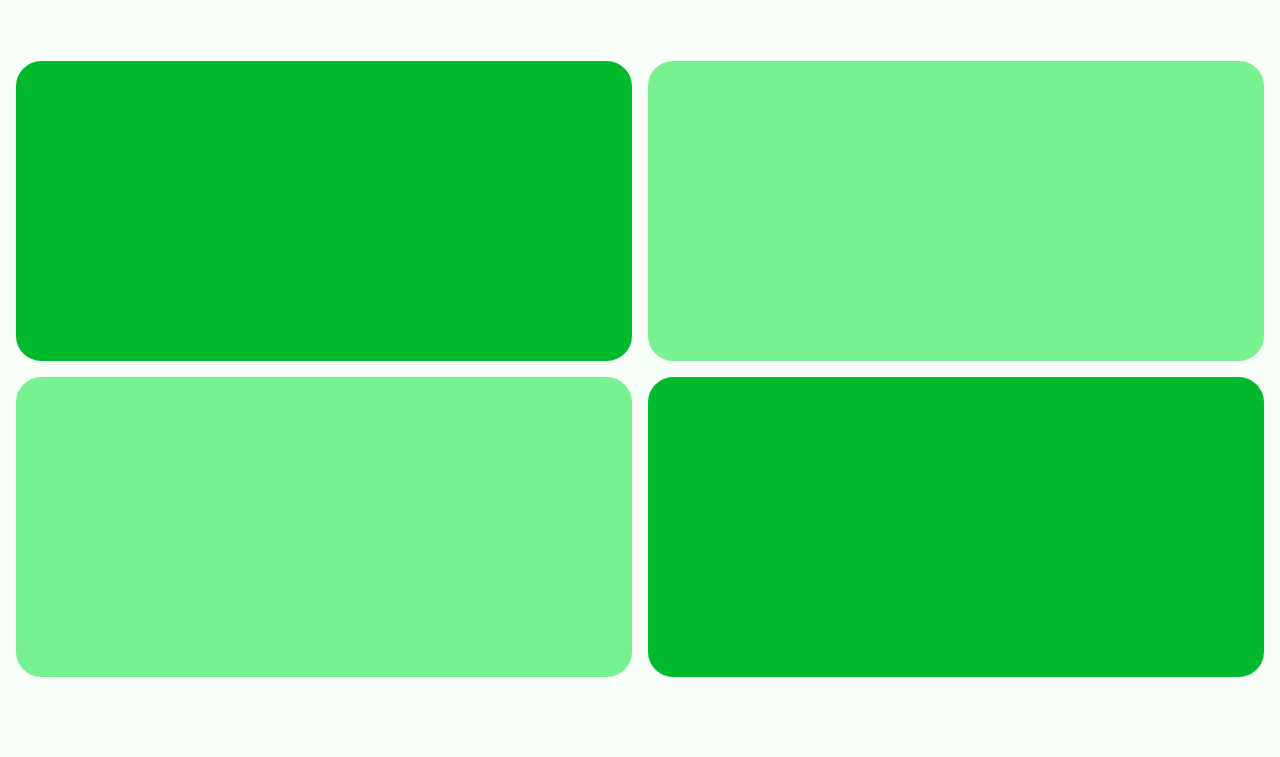
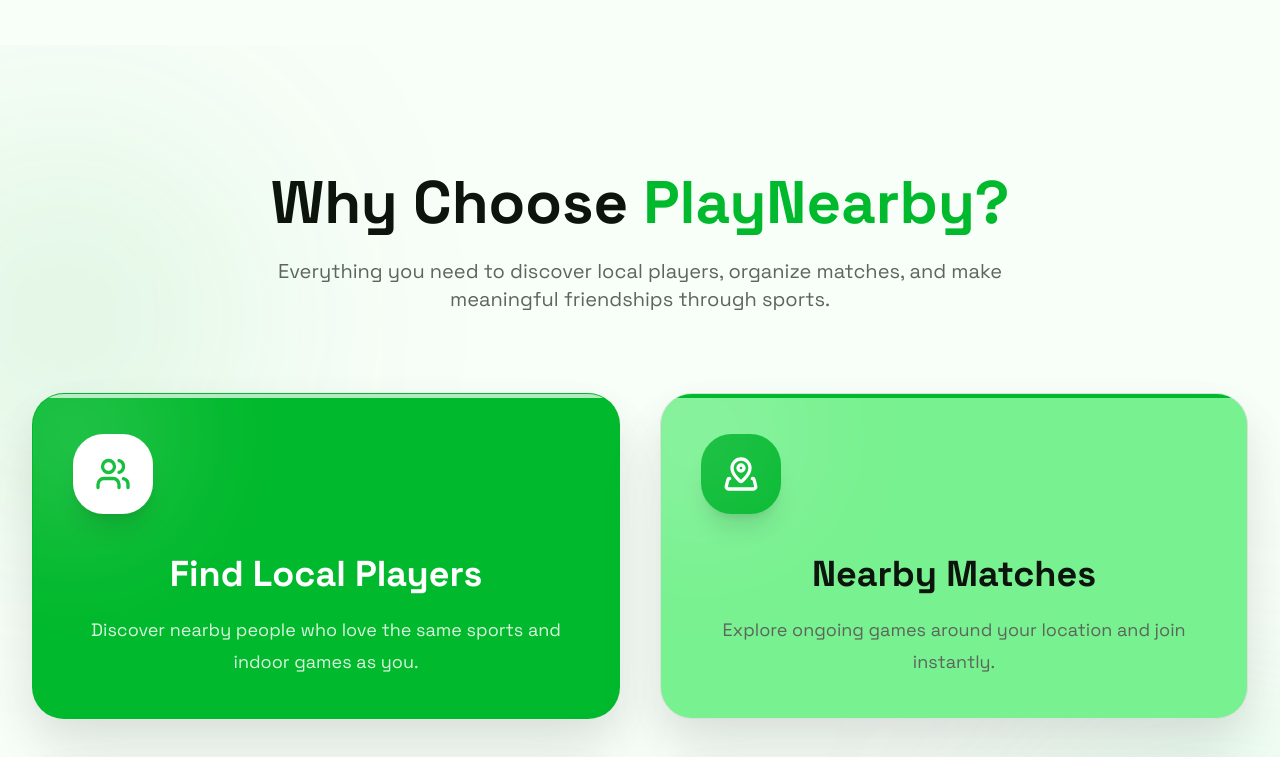
Before and after one commit to Ankur123unsungDevloper/Playnearby, a Next.js app in the folder client/: page / in a window 1280 px wide. Shown: the part 1300-2057 px from the top of the page. Before the commit the page ends 1993 px from the top, so only its background shows below. Built offline with nearby package versions, Linux system fonts and the light colour scheme.

Commit message:
modified:   client/app/(marketing)/(landingPage)/_components/features.tsx 	modified:   client/app/(marketing)/(landingPage)/_components/heading.tsx

```diff
--- a/client/app/(marketing)/(landingPage)/_components/features.tsx
+++ b/client/app/(marketing)/(landingPage)/_components/features.tsx
@@ -1,11 +1,134 @@
+import {
+  Users,
+  MapPinned,
+  Trophy,
+  MessageCircle,
+} from "lucide-react";
+
+const features = [
+  {
+    title: "Find Local Players",
+    description:
+      "Discover nearby people who love the same sports and indoor games as you.",
+    icon: Users,
+    primary: true,
+  },
+  {
+    title: "Nearby Matches",
+    description:
+      "Explore ongoing games around your location and join instantly.",
+    icon: MapPinned,
+    primary: false,
+  },
+  {
+    title: "Create Your Match",
+    description:
+      "Host public or private matches and invite nearby players effortlessly.",
+    icon: Trophy,
+    primary: false,
+  },
+  {
+    title: "Chat & Build Friendships",
+    description:
+      "Message players, create groups, and grow your local gaming community.",
+    icon: MessageCircle,
+    primary: true,
+  },
+];
+
 const Features = () => {
   return (
-    <div className="grid grid-cols-2 gap-4 items-center justify-center w-full h-full p-4">
-      <div className="flex flex-col items-center justify-center w-full h-75 bg-primary rounded-2xl"></div>
-      <div className="flex flex-col items-center justify-center w-full h-75 bg-[#78F190] rounded-2xl"></div>
-      <div className="flex flex-col items-center justify-center w-full h-75 bg-[#78F190] rounded-2xl"></div>
-      <div className="flex flex-col items-center justify-center w-full h-75 bg-primary rounded-2xl"></div>
-    </div>
+    <section className="relative overflow-hidden bg-background py-32">
+      {/* Background Blur */}
+      <div className="absolute -left-32 top-20 h-96 w-96 rounded-full bg-primary/10 blur-[120px]" />
+      <div className="absolute -right-32 bottom-20 h-96 w-96 rounded-full bg-green-300/20 blur-[120px]" />
+      <div className="relative mx-auto max-w-7xl px-8">
+        {/* Heading */}
+        <div className="mb-20 text-center">
+          <h2 className="text-6xl font-bold">
+            Why Choose{" "}
+            <span className="text-primary">PlayNearby?</span>
+          </h2>
+          <p className="mx-auto mt-6 max-w-3xl text-xl text-muted-foreground">
+            Everything you need to discover local players,
+            organize matches, and make meaningful
+            friendships through sports.
+          </p>
+        </div>
+        {/* Cards */}
+        <div className="grid gap-10 md:grid-cols-2">
+          {features.map((feature) => {
+            const Icon = feature.icon;
+            return (
+              <div
+                key={feature.title}
+                className={`
+                  group relative overflow-hidden rounded-[32px] border
+                  ${
+                    feature.primary
+                      ? "border-primary/20 bg-primary text-white"
+                      : "border-border bg-[#78F190] text-foreground"
+                  }
+                  p-10 shadow-[0_20px_40px_rgba(0,0,0,0.08),0_40px_80px_rgba(0,0,0,0.05)] transition-all duration-500 hover:-translate-y-4 hover:rotate-[0.5deg] hover:shadow-[0_30px_60px_rgba(0,0,0,0.15),0_60px_100px_rgba(0,0,0,0.08)]
+                `}
+              >
+                {/* Glass Reflection */}
+                <div className="absolute -left-16 -top-16 h-52 w-52 rounded-full bg-white/15 blur-3xl transition-all duration-700 group-hover:scale-150" />
+                {/* Top Accent */}
+                <div
+                  className={`
+                    absolute left-0 top-0 h-1 w-full
+                    ${
+                      feature.primary
+                        ? "bg-white/70"
+                        : "bg-primary"
+                    }
+                  `}
+                />
+                {/* Icon */}
+                <div
+                  className={`
+                    flex h-20 w-20 items-center justify-center rounded-3xl shadow-xl transition-all duration-500 group-hover:scale-110 group-hover:-translate-y-1
+                    ${
+                      feature.primary
+                        ? "bg-white text-primary"
+                        : "bg-primary text-white"
+                    }
+                  `}
+                >
+                  <Icon size={36} strokeWidth={2.2} />
+                </div>
+                {/* Title */}
+                <h3 className="mt-10 text-4xl font-bold">
+                  {feature.title}
+                </h3>
+                {/* Description */}
+                <p
+                  className={`mt-5 text-lg leading-8 ${
+                    feature.primary
+                      ? "text-white/85"
+                      : "text-muted-foreground"
+                  }`}
+                >
+                  {feature.description}
+                </p>
+                {/* Bottom Glow */}
+                <div
+                  className={`
+                    absolute bottom-0 left-0 h-1 w-0 transition-all duration-500 group-hover:w-full
+                    ${
+                      feature.primary
+                        ? "bg-[#78F190]"
+                        : "bg-primary"
+                    }
+                  `}
+                />
+              </div>
+            );
+          })}
+        </div>
+      </div>
+    </section>
   );
 };
 
--- a/client/app/(marketing)/(landingPage)/_components/heading.tsx
+++ b/client/app/(marketing)/(landingPage)/_components/heading.tsx
@@ -67,7 +67,7 @@
               text-2xl
             "
           />
-          <MdSearch className="text-3xl text-white" />
+          <MdSearch className="text-4xl text-white text-bold" />
         </div>
         <div
           id="heading-search"
```
